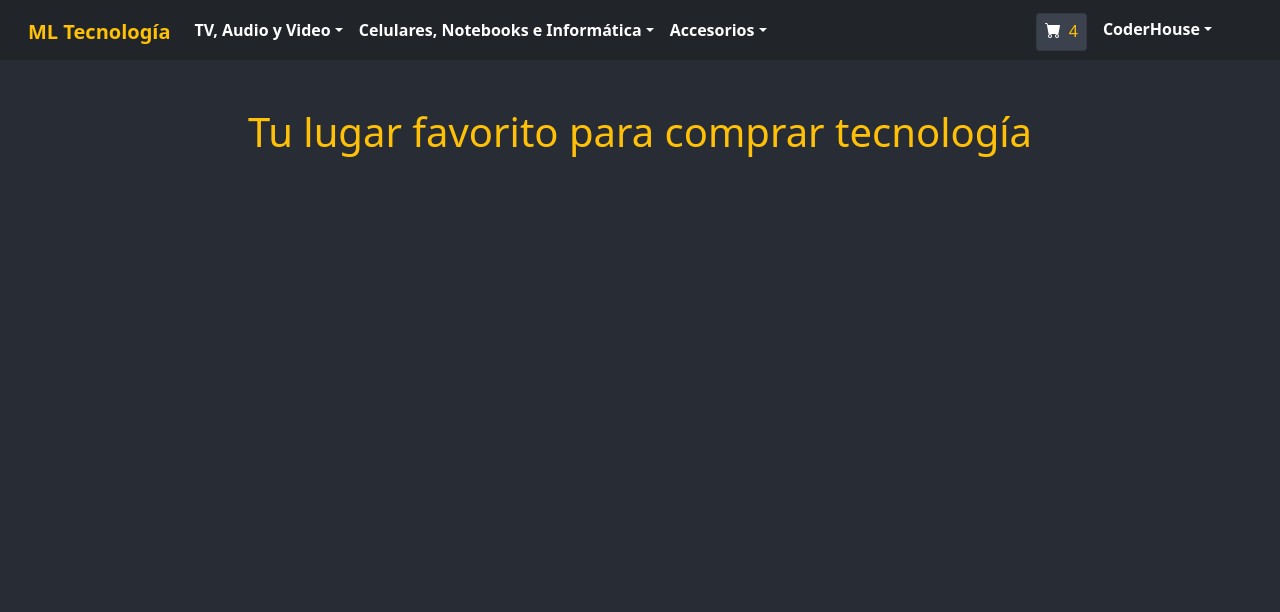
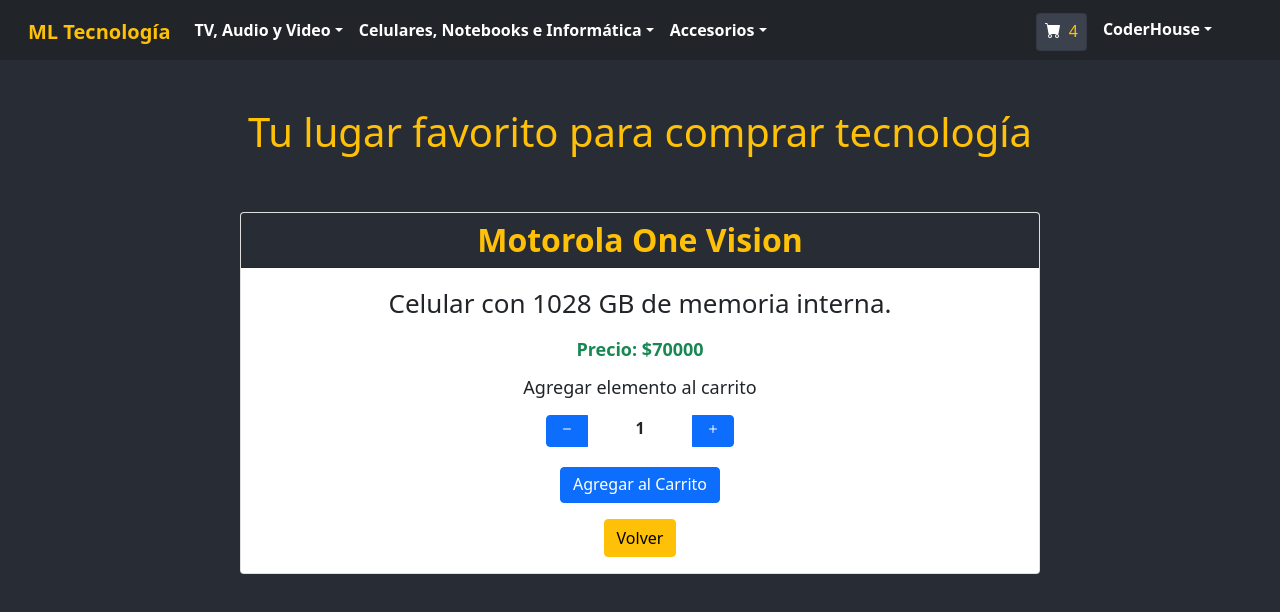
Before and after one commit to Macalui00/ml-tecnologia, a React (Create React App) app: page /item/1 in a window 1280 px wide. Shown: the top 612 px of the page. Built offline with nearby package versions, Linux system fonts and the light colour scheme.

Commit message:
Actualizaciones Routing e Item Detail

```diff
--- a/src/App.js
+++ b/src/App.js
@@ -18,6 +18,7 @@
             <Routes>
               <Route path='/' element={<ItemListContainer/>}/>
               <Route path='/categorias/:categoryId' element={<ItemListContainer/>}/>
+              <Route path='/item/:itemId' element={<ItemDetailContainer/>} />
               <Route path='/ItemDetailContainer' element={<ItemDetailContainer/>}/>
               <Route path='/nosotros' element={<Nosotros/>}/>
             </Routes>
--- a/src/components/Item/Item.js
+++ b/src/components/Item/Item.js
@@ -1,14 +1,7 @@
 import { Card, Button } from 'react-bootstrap';
-import ItemCount from '../ItemCount/ItemCount';
-import { useState } from 'react';
+import { Link } from 'react-router-dom';
 
 const Item = ({item}) => {
-
-    const [mostrar, setMostrar] = useState(true);
-
-    const mostrarCounter = () => {
-        setMostrar(!mostrar)
-    }
 
     return(
         <Card style={{ width: '18rem' }} className='me-3 ms-3 mb-3 p-0' key={item.id}>
@@ -18,15 +11,14 @@
                     <li><p className='detalle'>{item.desc}</p></li>
                     <li><p className='detalle fw-bold text-success'>Precio: ${item.precio}</p></li>
                 </ul>
-                {
-                    mostrar ? <Button variant="danger" onClick={mostrarCounter}>Cancelar</Button> : <Button variant="primary" onClick={mostrarCounter}>Comprar</Button>
-                }
-                {
-                    mostrar ? <ItemCount stock={4} inicial={1}/> : <div className='m-0 p-0'></div>
-                }
+
+                <Link to={`/item/${item.id}`}>
+                    <button className="btn btn-primary my-2">Ver más</button>
+                </Link>
             </Card.Body>
         </Card>
     )
+
 }
 
 export default Item
--- a/src/components/ItemCount/ItemCount.js
+++ b/src/components/ItemCount/ItemCount.js
@@ -21,12 +21,12 @@
 
     return (
         <div className="mt-3">
-            <h3 className="text-dark fw-bold mb-3">Agregar elemento al carrito</h3>
+            <h3 className="text-dark mb-3">Agregar elemento al carrito</h3>
             <InputGroup className="mb-3 d-flex justify-content-center">
                 <Button variant="primary" id="button-decrementar" className="pt-0" onClick={decrementar}>
                     <BsDash color='white'/>
                 </Button>
-                <h4 className='text-dark fw-bold ps-5 pe-5 mb-0 pt-1'>{contador}</h4>
+                <h4 className='text-dark bg-white fw-bold ps-5 pe-5 mb-0 pt-1'>{contador}</h4>
                 <Button variant="primary" id="button-incrementar" className="pt-0" onClick={incrementar}>
                     <BsPlus color='white'/>
                 </Button>
--- a/src/components/ItemDetail/ItemDetail.js
+++ b/src/components/ItemDetail/ItemDetail.js
@@ -1,13 +1,37 @@
+import { useNavigate } from "react-router-dom";
+import { Button } from 'react-bootstrap';
+import ItemCount from '../ItemCount/ItemCount';
+import { useState } from 'react';
+import { Card } from "react-bootstrap";
+
 const ItemDetail = ({item}) => {
 
+    const navigate = useNavigate();
+
+    const handleVolver = () => {
+        navigate(-1)
+    }
+
+    const [mostrar, setMostrar] = useState(true);
+
+    const mostrarCounter = () => {
+        setMostrar(!mostrar)
+    }
+
     return (
-        <div className="container my-5">
-            <h2>{item.nombre}</h2>
-            <img src={item.img} alt={item.nombre}/>
-            <p>{item.desc}</p>
-            <h4>Precio: ${item.precio}</h4>
+        <div className="container">
+            <Card style={{ width: '50rem' }} className='me-3 ms-3 mb-3 p-0'>
+                <Card.Header className='card-header'><Card.Title className='fw-bold text-warning mb-0 fs-2'>{item.nombre}</Card.Title></Card.Header>
+                <Card.Body>
+                    <p className="text-dark">{item.desc}</p>
+                    <h3 className='fw-bold text-success'>Precio: ${item.precio}</h3>
+                    {
+                        mostrar ? <ItemCount stock={4} inicial={1}/> : <div className='m-0 p-0'></div>
+                    }
 
-            <button>VOLVER</button>
+                    <Button variant="warning" onClick={handleVolver} className='mt-3'>Volver</Button>
+                </Card.Body>
+            </Card>
         </div>
     )
 }
--- a/src/components/ItemList.js/ItemList.js
+++ b/src/components/ItemList.js/ItemList.js
@@ -9,10 +9,7 @@
             <div className='row'>
 
                 {
-                    items.map((item) => (
-                        <Item item={item}/>
-                        )
-                    )
+                    items.map((item) => <Item key={item.id} item={item}/>)
                 }
 
             </div>
--- a/src/components/ItemListContainer/ItemListContainer.js
+++ b/src/components/ItemListContainer/ItemListContainer.js
@@ -32,7 +32,7 @@
                 setLoading(false);
             })
 
-    }, [])
+    }, [categoryId])
 
     return (
         <section className='productos mt-5'>
--- a/src/components/NavBar/NavBar.js
+++ b/src/components/NavBar/NavBar.js
@@ -7,30 +7,30 @@
     return <header>
                 <Navbar bg="dark" variant="dark" expand="lg">
                     <Container>
-                        <Navbar.Brand className="ms-3 mt-1 fw-bold text-warning">ML Tecnología</Navbar.Brand>
+                        <Navbar.Brand id="titulo" className="ms-3 mt-1"><Link to={"/"} className= 'text-decoration-none fw-bold text-warning'>ML Tecnología</Link></Navbar.Brand>
                         <Navbar.Toggle aria-controls="basic-navbar-nav" />
                         <Navbar.Collapse id="basic-navbar-nav">
                             <Nav className="me-auto">
                                 <NavDropdown title="TV, Audio y Video" id="basic-nav-dropdown" className='fw-bold'>
                                     <Link className='fw-bold dropdown-item' to={"/categorias/tv"}>TV</Link>
                                     <Link className='fw-bold dropdown-item' to={"/categorias/proyectores"}>Proyectores</Link>
-                                    <NavDropdown.Item className='fw-bold' href="#action/3.3">Soporte</NavDropdown.Item>
-                                    <NavDropdown.Item className='fw-bold' href="#action/3.2">Audio</NavDropdown.Item>
-                                    <NavDropdown.Item className='fw-bold' href="#action/3.3">Cámaras y Video Cámaras</NavDropdown.Item>
+                                    <Link className='fw-bold dropdown-item' to={"/categorias/soporte"}>Soporte</Link>
+                                    <Link className='fw-bold dropdown-item' to={"/categorias/audio"}>Audio</Link>
+                                    <Link className='fw-bold dropdown-item' to={"/categorias/camaras"}>Cámaras y Video Cámaras</Link>
                                 </NavDropdown>
                                 <NavDropdown title="Celulares, Notebooks e Informática" id="basic-nav-dropdown" className='fw-bold'>
-                                    <NavDropdown.Item  className='fw-bold' href="#action/3.1">Celulares</NavDropdown.Item>
-                                    <NavDropdown.Item  className='fw-bold' href="#action/3.2">Tablets</NavDropdown.Item>
-                                    <NavDropdown.Item  className='fw-bold' href="#action/3.3">Notebooks</NavDropdown.Item>
-                                    <NavDropdown.Item  className='fw-bold' href="#action/3.2">Monitores</NavDropdown.Item>
-                                    <NavDropdown.Item  className='fw-bold' href="#action/3.3">Impresoras</NavDropdown.Item>
-                                    <NavDropdown.Item  className='fw-bold' href="#action/3.3">Cartuchos</NavDropdown.Item>
+                                    <Link className='fw-bold dropdown-item' to={"/categorias/celulares"}>Celulares</Link>
+                                    <Link className='fw-bold dropdown-item' to={"/categorias/tablets"}>Tablets</Link>
+                                    <Link className='fw-bold dropdown-item' to={"/categorias/notebooks"}>Notebooks</Link>
+                                    <Link className='fw-bold dropdown-item' to={"/categorias/monitores"}>Monitores</Link>
+                                    <Link className='fw-bold dropdown-item' to={"/categorias/impresoras"}>Impresoras</Link>
+                                    <Link className='fw-bold dropdown-item' to={"/categorias/cartuchos"}>Cartuchos</Link>
                                 </NavDropdown>
                                 <NavDropdown title="Accesorios" id="basic-nav-dropdown" className='fw-bold'>
-                                    <NavDropdown.Item className='fw-bold' href="#action/3.1">Teclados</NavDropdown.Item>
-                                    <NavDropdown.Item className='fw-bold' href="#action/3.2">Pads</NavDropdown.Item>
-                                    <NavDropdown.Item className='fw-bold' href="#action/3.3">Parlantes</NavDropdown.Item>
-                                    <NavDropdown.Item className='fw-bold' href="#action/3.2">Estabilizadores</NavDropdown.Item>
+                                    <Link className='fw-bold dropdown-item' to={"/categorias/teclados"}>Teclados</Link>
+                                    <Link className='fw-bold dropdown-item' to={"/categorias/pads"}>Pads</Link>
+                                    <Link className='fw-bold dropdown-item' to={"/categorias/parlantes"}>Parlantes</Link>
+                                    <Link className='fw-bold dropdown-item' to={"/categorias/estabilizadores"}>Estabilizadores</Link>
                                 </NavDropdown>
                             </Nav>
                             <Nav className="me-5 justify-content-end">
@@ -38,8 +38,7 @@
                                 <NavDropdown title="CoderHouse" id="basic-nav-dropdown" className='fw-bold ms-2'>
                                     <NavDropdown.Item className='fw-bold' href="#action/3.1">Mi Perfil</NavDropdown.Item>
                                     <NavDropdown.Item className='fw-bold' href="#action/3.2">Configuración</NavDropdown.Item>
-                                    <Link to={"/"} className="">HOME</Link>
-                                    <Link to={"/Nosotros"} className="">Nosotros</Link>
+                                    <Link className='fw-bold dropdown-item' to={"/Nosotros"}>Nosotros</Link>
                                     <NavDropdown.Divider />
                                     <NavDropdown.Item className='fw-bold text-danger' href="#action/3.4">Cerrar Sesión</NavDropdown.Item>
                                 </NavDropdown>
```
